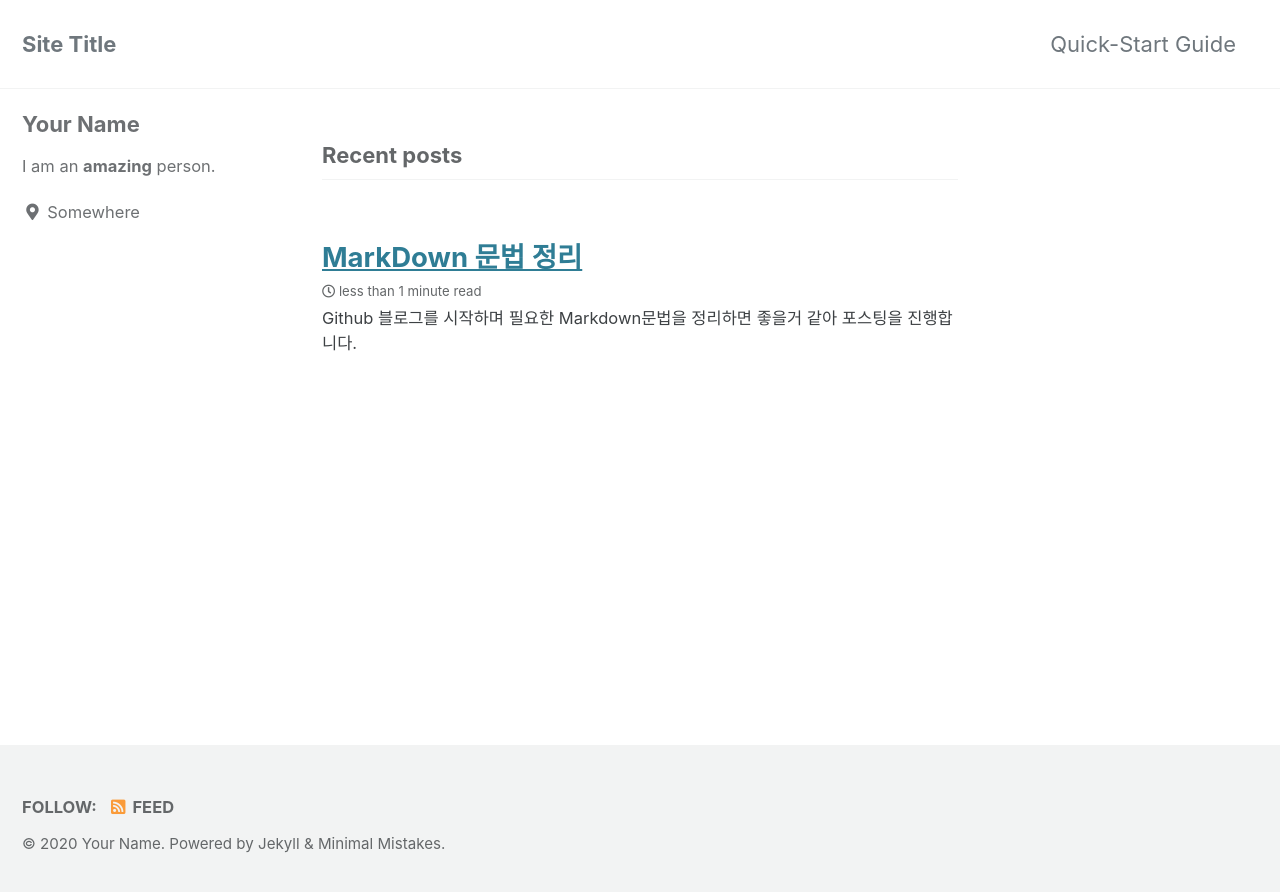
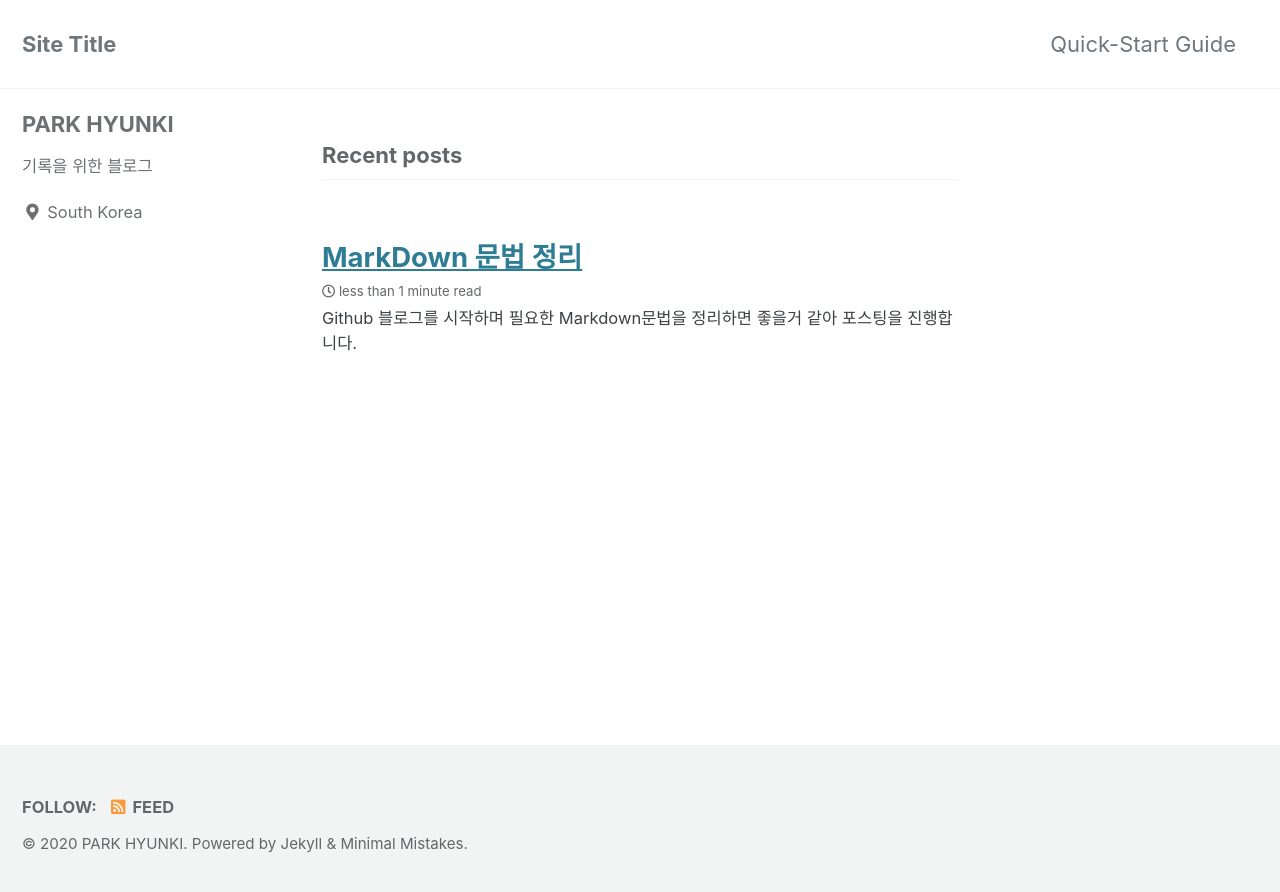
Before and after one commit to ParkHyunki/ParkHyunki.github.io, a Jekyll site: the page built from index.html, in a window 1280 px wide. Shown: the top 892 px of the page. Built offline with Jekyll 4.4.1, drawn with Linux system fonts in a browser that asks for light colours; cached includes are drawn as plain includes; the list of posts is cut into pages by our own code.

Commit message:
2020-11-01

```diff
--- a/_config.yml
+++ b/_config.yml
@@ -19,9 +19,9 @@ locale                   : "en-US"
 title                    : "Site Title"
 title_separator          : "-"
 subtitle                 : # site tagline that appears below site title in masthead
-name                     : "Your Name"
-description              : "An amazing website."
-url                      : # the base hostname & protocol for your site e.g. "https://mmistakes.github.io"
+name                     : "PARK HYUNKI"
+description              : "기록을 위한 블로그"
+url                      : # the base hostname & protocol for your site e.g. "https://parkhyunki.github.io/"
 baseurl                  : # the subpath of your site, e.g. "/blog"
 repository               : # GitHub username/repo-name e.g. "mmistakes/minimal-mistakes"
 teaser                   : # path of fallback teaser image, e.g. "/assets/images/500x300.png"
@@ -93,10 +93,10 @@ analytics:
 
 # Site Author
 author:
-  name             : "Your Name"
+  name             : "PARK HYUNKI"
   avatar           : # path of avatar image, e.g. "/assets/images/bio-photo.jpg"
-  bio              : "I am an **amazing** person."
-  location         : "Somewhere"
+  bio              : "기록을 위한 블로그"
+  location         : "South Korea"
   email            :
   links:
     - label: "Email"
```
Also changed, not shown: assets/images/github캡처.PNG (added).
